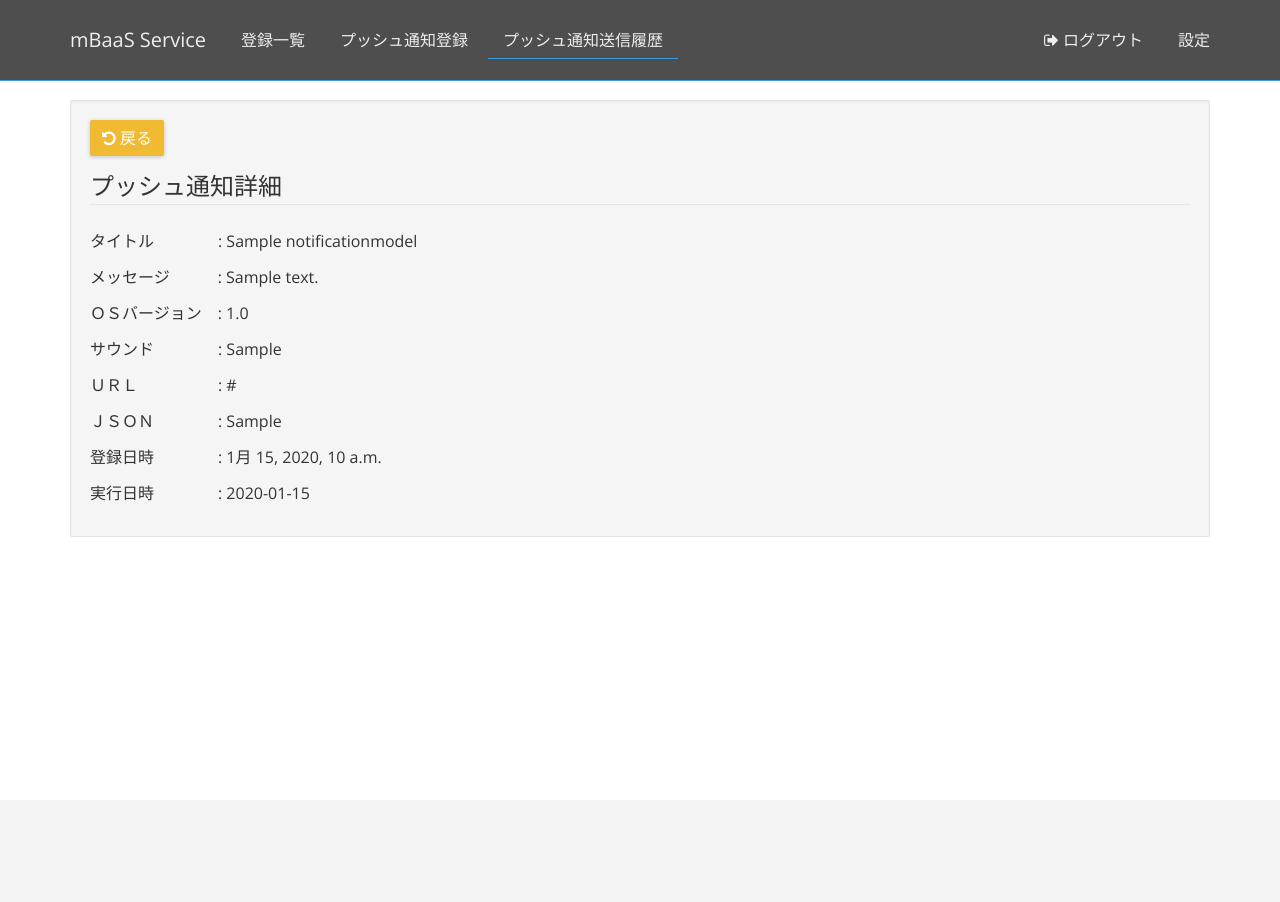
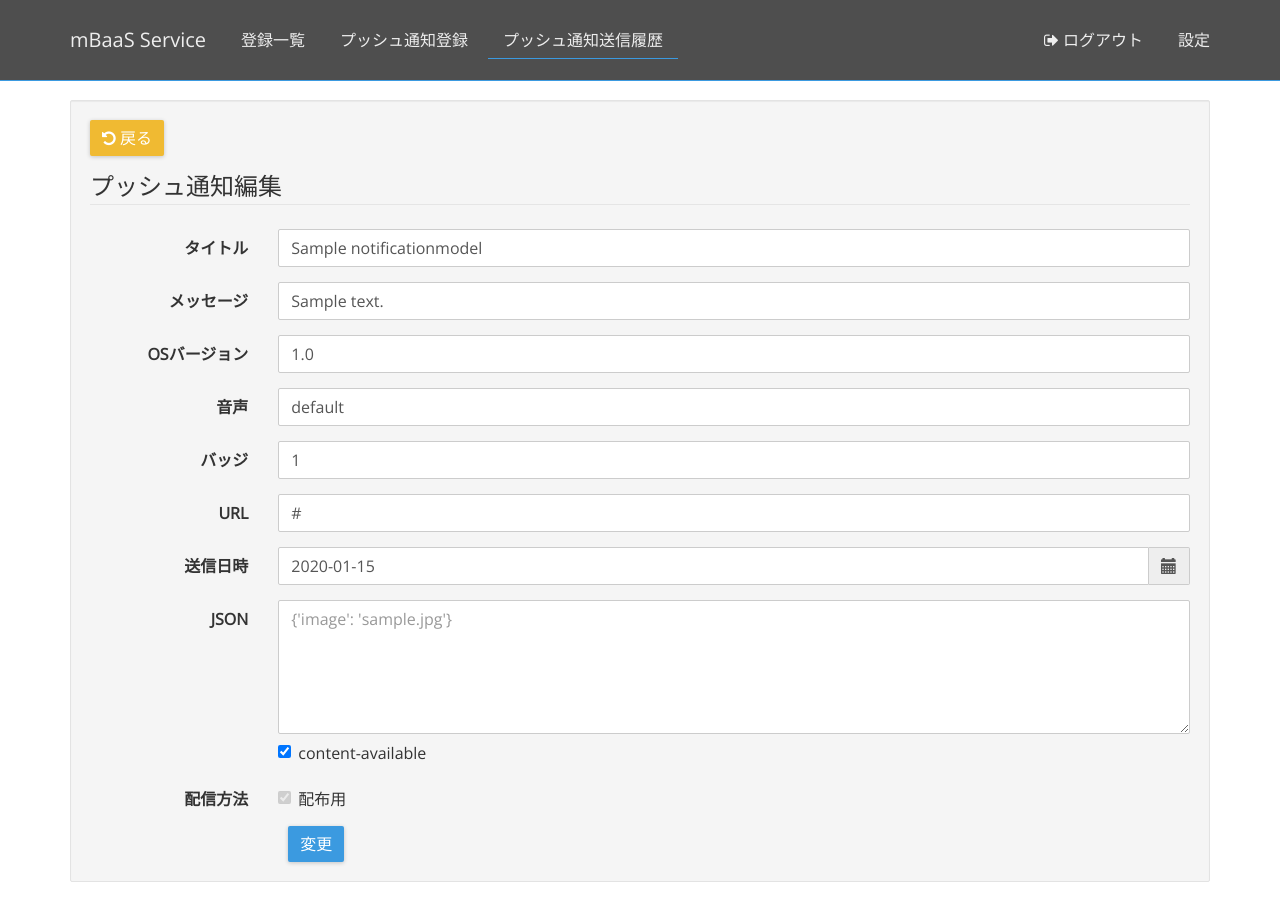
Before and after one commit to nnsnodnb/djabaas, a Django app: page /notification_detail/1 in a window 1280 px wide. Before the commit the page ends 537 px from the top, so only its background shows below. Run offline with Django 3.2, Linux system fonts and the light colour scheme; a user stored in the database is signed in; tables that the repository leaves empty hold one stand-in row (values such as "Sample post"); some libraries are stand-ins or nearby versions.

Commit message:
#25 Add editable notification details

```diff
--- a/push/templates/push/notification_detail.html
+++ b/push/templates/push/notification_detail.html
@@ -35,7 +35,7 @@
                         <button class="btn btn-warning"><i class="fa fa-undo" aria-hidden="true"></i> 戻る</button>
                     </a>
                 </p>
-                {% if result.is_sent %}
+                {% if result.is_sent == False %}
                     <legend>プッシュ通知詳細</legend>
                     <p>タイトル　　　　: {{ result.title }}</p>
                     <p>メッセージ　　　: {{ result.message }}</p>
@@ -46,11 +46,11 @@
                     <p>登録日時　　　　: {{ result.register_date }}</p>
                     <p>実行日時　　　　: {{ result.execute_datetime }}</p>
                 {% else %}
-                    {# {% url 'push:notification_modify' %} #}
-                    <form class="form-horizontal" action="" method="POST"  onSubmit="return verification()">
+                    <form class="form-horizontal" action="{% url 'push:notification_modify' %}" method="POST"  onSubmit="return verification()">
                         <fieldset>
                             <legend>プッシュ通知編集</legend>
                             {% csrf_token %}
+                            <input type="hidden" value="{{ result.id }}" name="notification_id">
                             <div class="form-group">
                                 <label for="input_title" class="col-lg-2 control-label">タイトル</label>
                                 <div class="col-lg-10">
--- a/push/urls.py
+++ b/push/urls.py
@@ -9,6 +9,7 @@ urlpatterns = [
     url(r'^sender', views.sender, name = 'sender'),
     url(r'^notification_list', views.notification_list, name = 'notification_list'),
     url(r'^notification_detail/(?P<notification_id>\d+$)', views.notification_detail, name = 'notification_detail'),
+    url(r'^notification_modify$', views.notification_modify, name = 'notification_modify'),
     url(r'^settings', views.settings, name = 'settings'),
     url(r'^notification', views.notification, name = 'notification'),
     url(r'^(?P<username>\w+)/register$', views.device_token_register, name = 'device_token_register'),
--- a/push/views.py
+++ b/push/views.py
@@ -77,6 +77,55 @@ def notification_list(request):
 def notification_detail(request, notification_id):
     result = NotificationModel.objects.filter(id = notification_id)[0]
     return render(request, 'push/notification_detail.html', {'result': result})
+
+@login_required(login_url = '/accounts/login')
+def notification_modify(request):
+    if request.method == 'POST':
+        notification = NotificationModel.objects.filter(id = request.POST['notification_id'])[0]
+        if request.POST['title'] != '':
+            notification.title = urllib.unquote(request.POST['title'])
+        if request.POST['message'] != '':
+            notification.message = urllib.unquote(request.POST['message'])
+        if request.POST['os_version'] != '':
+            notification.os_version = urllib.unquote(request.POST['os_version'])
+        if request.POST['sound'] != '':
+            notification.sound = request.POST['sound']
+        if request.POST['badge'] != '':
+            notification.badge = request.POST['badge']
+        elif request.POST['badge'] == '':
+            notification.badge = 0
+        if request.POST['url'] != '':
+            notification.url = urllib.unquote(request.POST['url'])
+        if request.POST['datetime'] != '':
+            tmp_datetime = request.POST['datetime'].split(' ')
+            date = tmp_datetime[0]
+            hour = tmp_datetime[1].split(':')[0]
+            minute = tmp_datetime[1].split(':')[1]
+            is_fm = True if tmp_datetime[2] == u'午後' else False
+            if is_fm:
+                hour = str(int(hour) + 12)
+            notification.execute_datetime = date + ' ' + hour + ':' + minute
+        else:
+            notification.execute_datetime = '{0:%Y/%m/%d %H:%M}'.format(datetime.now())
+        if request.POST.has_key('json'):
+            notification.json = json.dumps(ast.literal_eval(request.POST['json'])).replace('\'', '\"')
+        if request.POST.has_key('content-available'):
+            notification.content_available = True
+        if request.POST.has_key('is_production'):
+            notification.is_production = True
+
+        notification.save()
+
+        if notification.execute_datetime == '{0:%Y/%m/%d %H:%M}'.format(datetime.now()) or notification.execute_datetime == '':
+            device_tokens = DeviceTokenModel.objects.filter(os_version__gte = notification.os_version,
+                                                            username = request.user.username)
+
+            t = threading.Thread(target = utils.prepare_push_notification, args = (notification, device_tokens))
+            t.start();
+
+        return redirect('push:notification_list')
+    else:
+        return redirect('push:notification_list')
 
 @login_required(login_url = '/accounts/login/')
 def settings(request):
```
